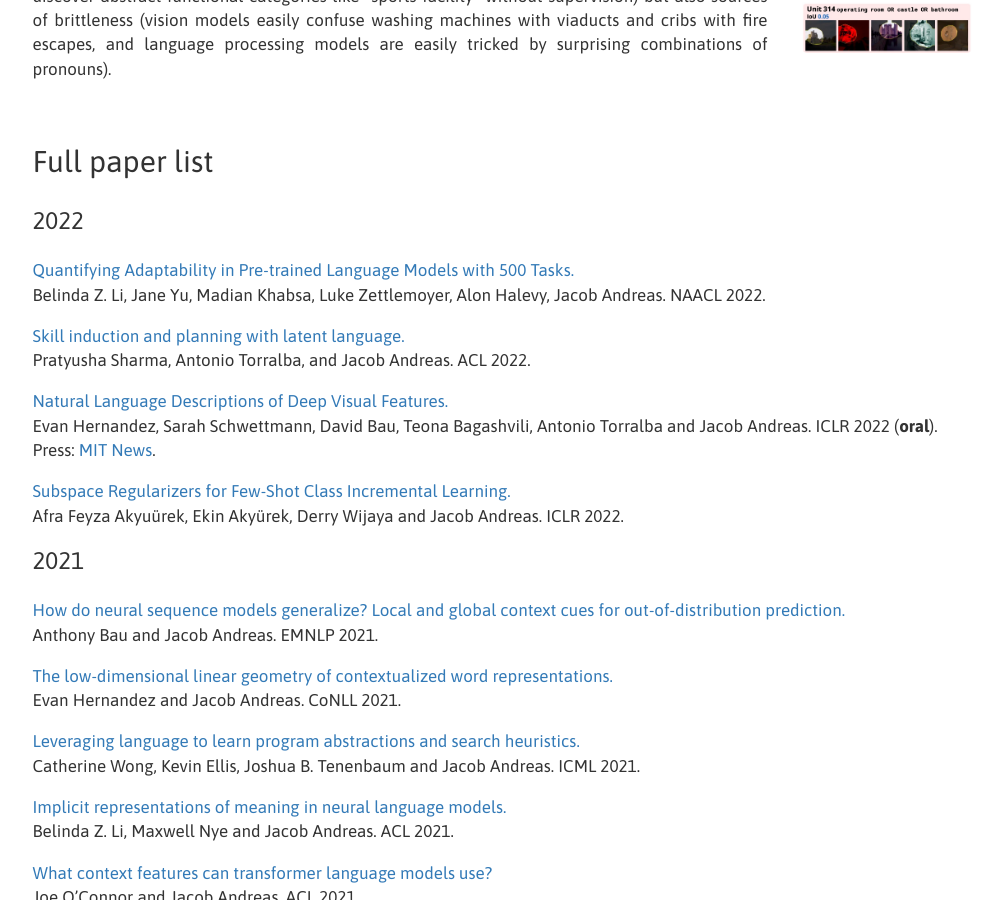
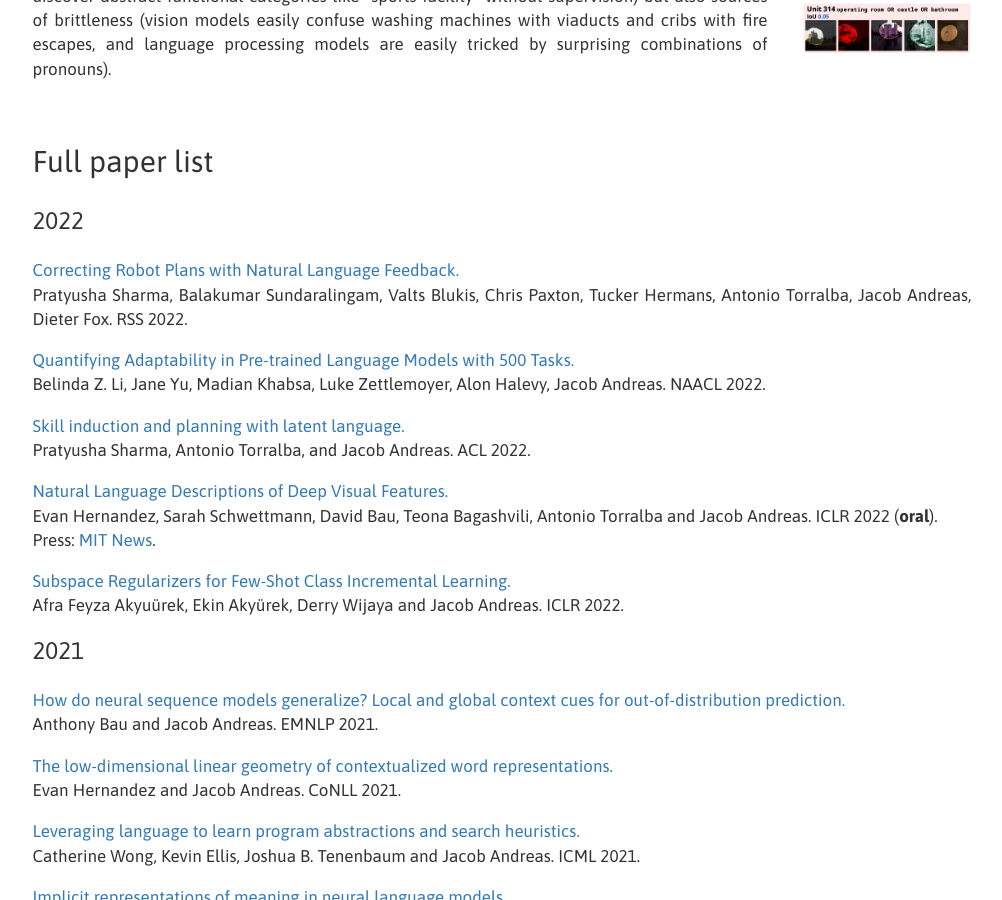
Before and after one commit to lingo-mit/website, a Jekyll site: the page built from research.md, in a window 1280 px wide and 900 px high, scrolled down 961 px. Shown: the whole window, without its empty margins (10-1012 px from the left). Built offline with Jekyll 4.4.1, drawn with Linux system fonts in a browser that asks for light colours.

Commit message:
update paper list

```diff
--- a/research.md
+++ b/research.md
@@ -92,6 +92,9 @@ that don't involve language as input or output.
 ## Full paper list
 
 ### 2022
+- [Correcting Robot Plans with Natural Language Feedback.](https://arxiv.org/abs/2204.05186)
+
+  Pratyusha Sharma, Balakumar Sundaralingam, Valts Blukis, Chris Paxton, Tucker Hermans, Antonio Torralba, Jacob Andreas, Dieter Fox. RSS 2022.
 
 - [Quantifying Adaptability in Pre-trained Language Models with 500 Tasks.](https://arxiv.org/abs/2112.03204)
 
```
